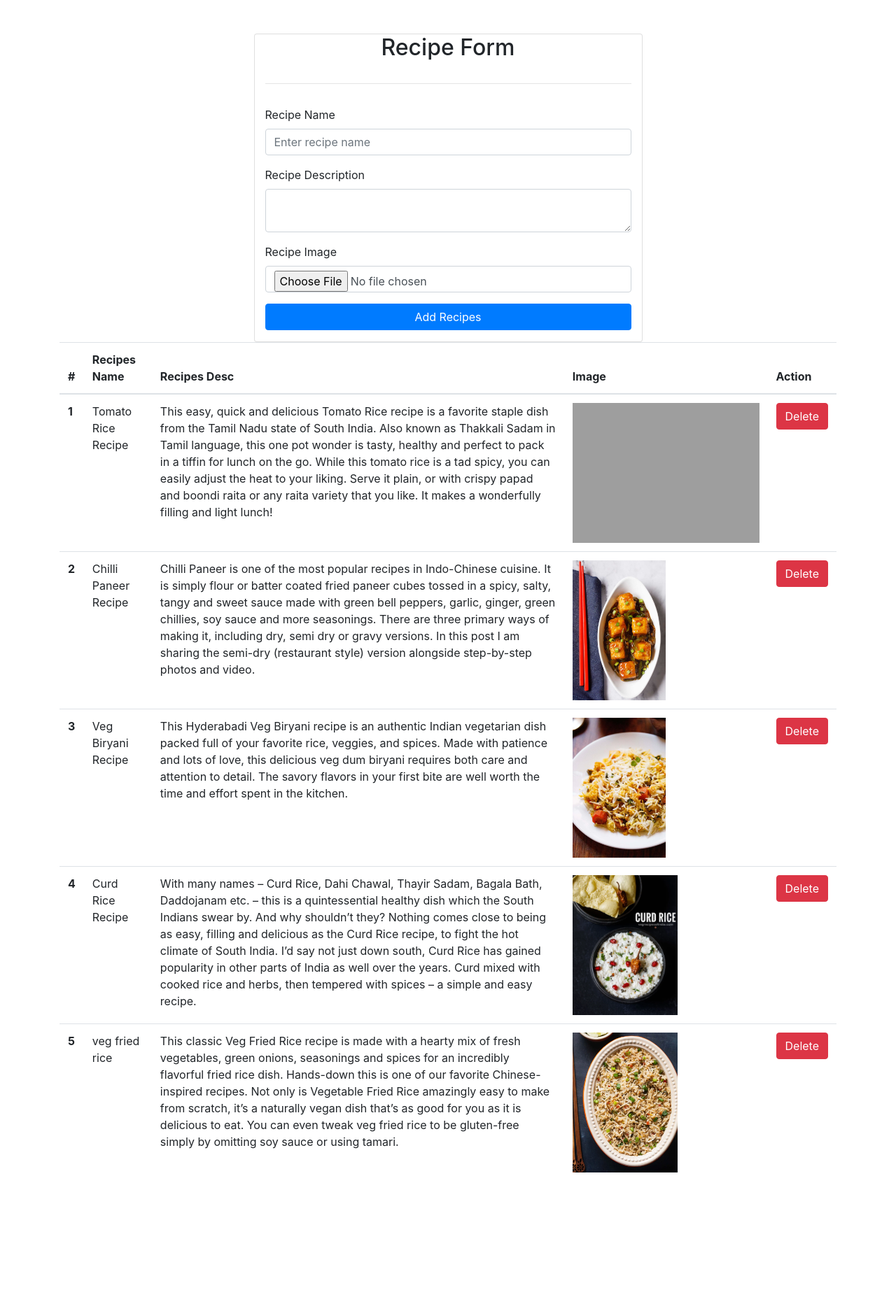
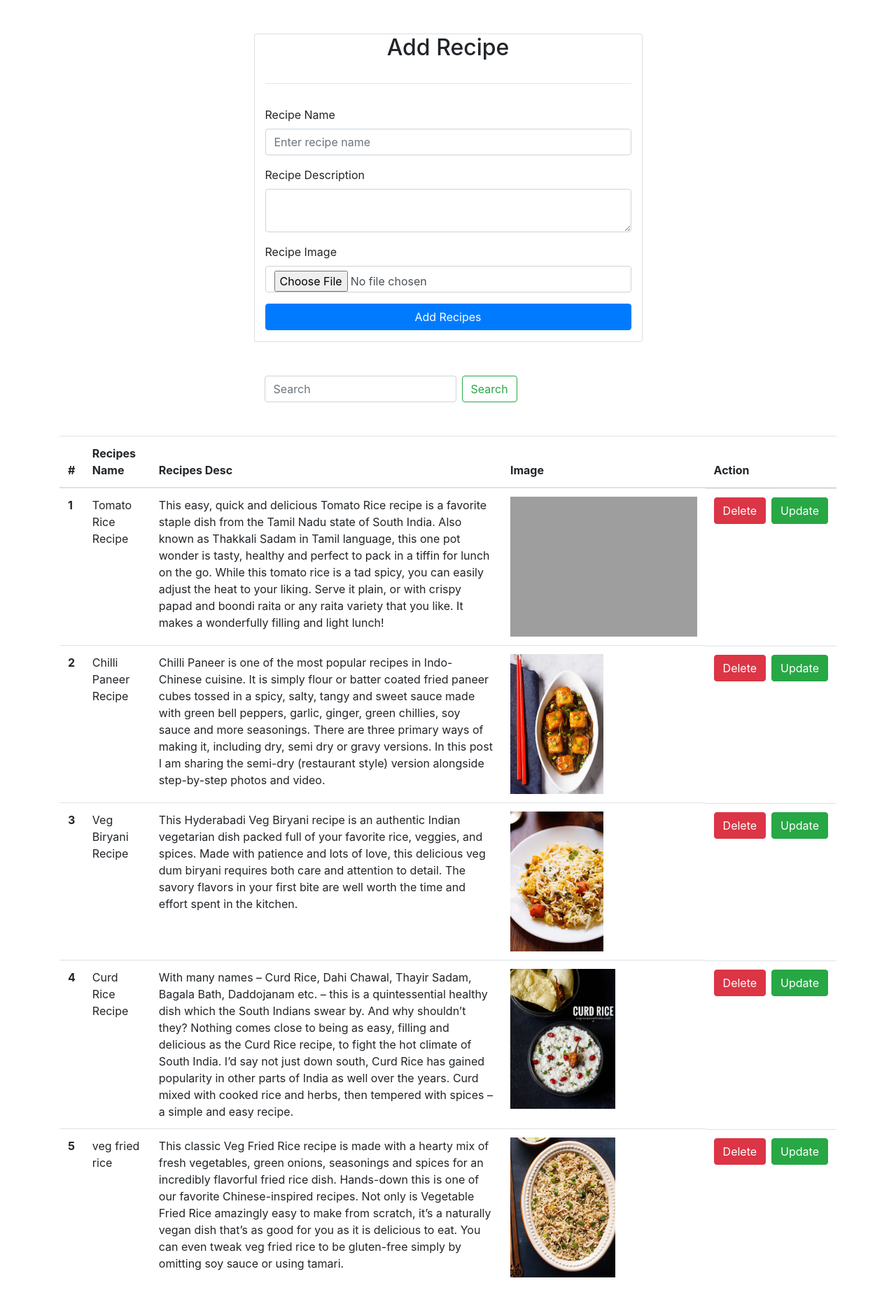
Before and after one commit to Rod512/CRUD_Django, a Django app: page / in a window 1280 px wide. Shown: the whole page at 70% size. Before the commit the page ends 1676 px from the top, so only its background shows below. Run offline with Django 4.2, Linux system fonts and the light colour scheme; data comes from the database, SQL or seed files in the repository; both versions use the stored data as it was after the commit; some libraries are stand-ins or nearby versions; grey boxes are pictures that could not be loaded.

Commit message:
feat:create,read,update and delete

```diff
--- a/food/templates/recipes.html
+++ b/food/templates/recipes.html
@@ -11,7 +11,7 @@
 <div class="container mt-5">
     <form class="col-6 mx-auto card" method="post" enctype="multipart/form-data">
         {% csrf_token %}
-        <h2 class="text-center mb-3">Recipe Form</h2>
+        <h2 class="text-center mb-3">Add Recipe</h2>
         <hr>
         <div class="form-group mt-3">
             <label for="email">Recipe Name</label>
@@ -32,6 +32,16 @@
 
         <button type="submit" class="btn btn-primary mb-3">Add Recipes</button>
     </form>
+    <div class="container mt-5 mb-5">
+        <div class="row justify-content-center">
+            <div class="col-md-6">
+                <form class="form-inline">
+                    <input class="form-control mr-sm-2" name="search" type="search" placeholder="Search" aria-label="Search">
+                    <button class="btn btn-outline-success my-2 my-sm-0" type="submit">Search</button>
+                </form>
+            </div>
+        </div>
+    </div>
 
     <table class="table">
         <thead>
@@ -51,9 +61,9 @@
                 <td>{{food.recipe_description}}</td>
                 <td>
                     <img src="/media/{{food.recipe_image}}" style="height: 200px;">
-                    <td>
-                        <a class="btn btn-danger" href="delete_recipes/{{food.id}}">Delete</a>
-
+                    <td class="d-flex">
+                        <a class="btn btn-danger mr-2" href="delete_recipes/{{food.id}}">Delete</a>
+                        <a class="btn btn-success" href="update_recipes/{{food.id}}">Update</a>
                     </td>
 
                 </td>
--- a/food/views.py
+++ b/food/views.py
@@ -15,9 +15,39 @@ def food_recipes(request):
         )
         return redirect('/')
     query_set = Recipe.objects.all()
+
+    if request.GET.get('search'):
+       query_set = query_set.filter(recipe_name__icontains = request.GET.get('search'))
+
+
     context = {'food_recipes': query_set}
 
     return render(request, 'recipes.html',context)
+
+def update_recipes(request,id):
+    quary_set = Recipe.objects.get(id = id)
+
+    if request.method == 'POST':
+        data = request.POST
+        recipe_image = request.FILES.get('recipe_image')
+        recipe_name = data.get('recipe_name')
+        recipe_description = data.get('recipe_description')
+
+        quary_set.recipe_name = recipe_name
+        quary_set.recipe_description = recipe_description
+
+        if recipe_image:
+            quary_set.recipe_image = recipe_image
+
+        quary_set.save()
+        return redirect('/')
+
+
+
+    context = {'food_recipes': quary_set}
+    return render(request, 'update_recipes.html', context)
+
+
 
 def delete_recipes(request, id):
     quary_set = Recipe.objects.get(id = id)
--- a/recipes/urls.py
+++ b/recipes/urls.py
@@ -11,7 +11,8 @@ from django.contrib.staticfiles.urls import staticfiles_urlpatterns
 urlpatterns = [
     path('admin/', admin.site.urls),
     path('' , food_recipes, name="recipes"),
-    path('delete_recipes/<id>/', delete_recipes, name='delete_recipes')
+    path('delete_recipes/<id>/', delete_recipes, name='delete_recipes'),
+    path('update_recipes/<id>/', update_recipes, name='update_recipes')
 ]
 
 if settings.DEBUG:
```
Also changed, not shown: food/templates/update_recipes.html (added, +43 -0 lines), db.sqlite3, public,static/recipe/Chicken-Fried-Rice-Recipe-12-scaled.webp (added), public,static/recipe/Chicken-Fried-Rice-Recipe-12-scaled_bDKDoHv.webp (added), public,static/recipe/biryani-recipe-1-1024x1536.webp (added), public,static/recipe/biryani-recipe-1-1024x1536_gKlijz9.webp (added), public,static/recipe/chilli-paneer-recipe-01-1024x1536.jpg (added), public,static/recipe/chilli-paneer-recipe-01-1024x1536_VxjzCpD.jpg (added), public,static/recipe/curd-rice-5.webp (added), public,static/recipe/fried-rice-recipe-1152x1536.webp (added), public,static/recipe/fried-rice-recipe-1152x1536_g0sk0U8.webp (added), public,static/recipe/fried-rice-recipe-1152x1536_kMRluv2.webp (added).
